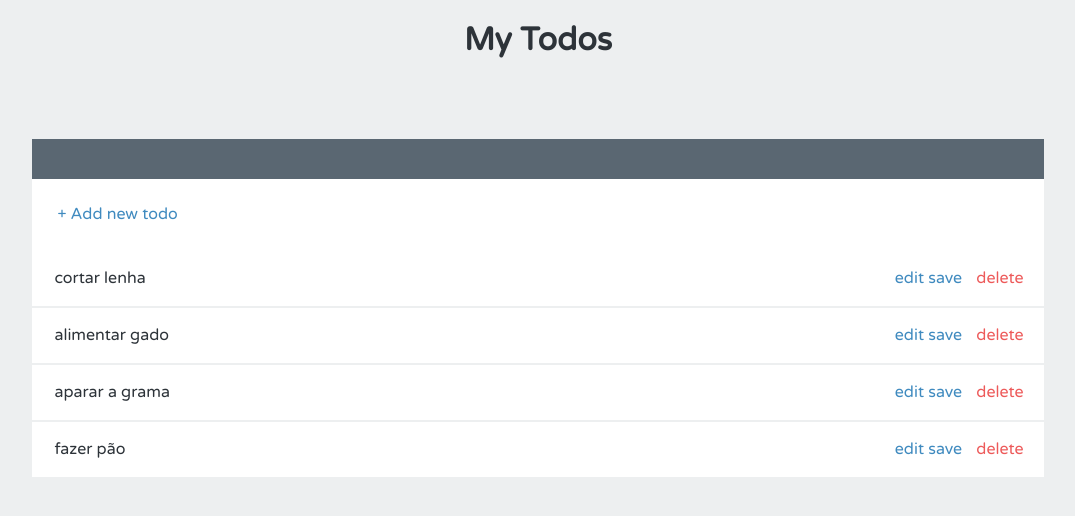
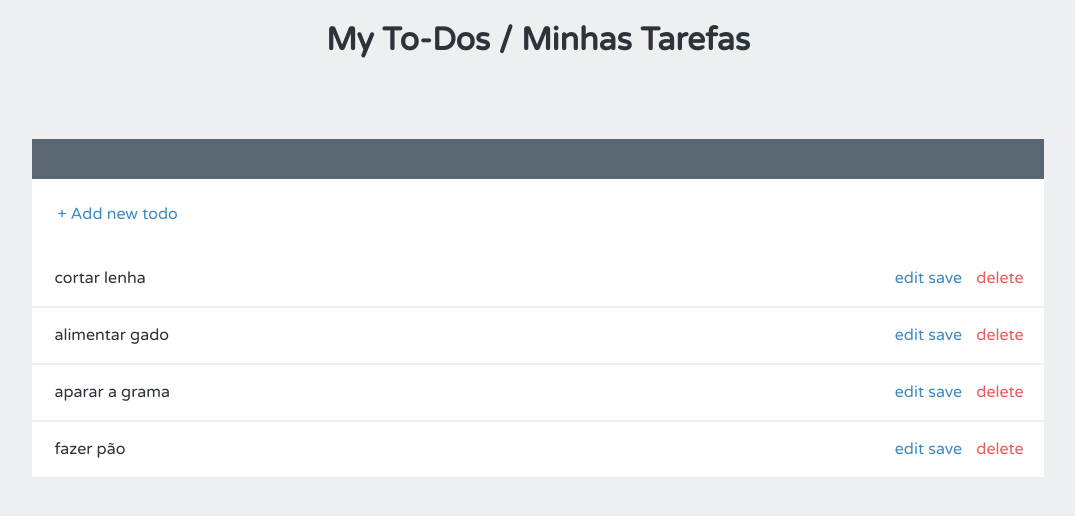
Before and after one commit to diogorighi/angular-basics, a plain HTML site: page index.html in a window 1280 px wide. Shown: the whole page, without its empty margins (102-1177 px from the left). Drawn offline with nearby package versions, Linux system fonts and the light colour scheme.

Commit message:
Traduzindo titulo da index

```diff
--- a/index.html
+++ b/index.html
@@ -8,7 +8,7 @@
 </head>
 <body ng-app="todoListApp">
 
-	<h1>My Todos</h1>
+	<h1>My To-Dos / Minhas Tarefas </h1>
 
 	<div class="list" ng-controller="mainCtrl">
 		<div class="add">
```
